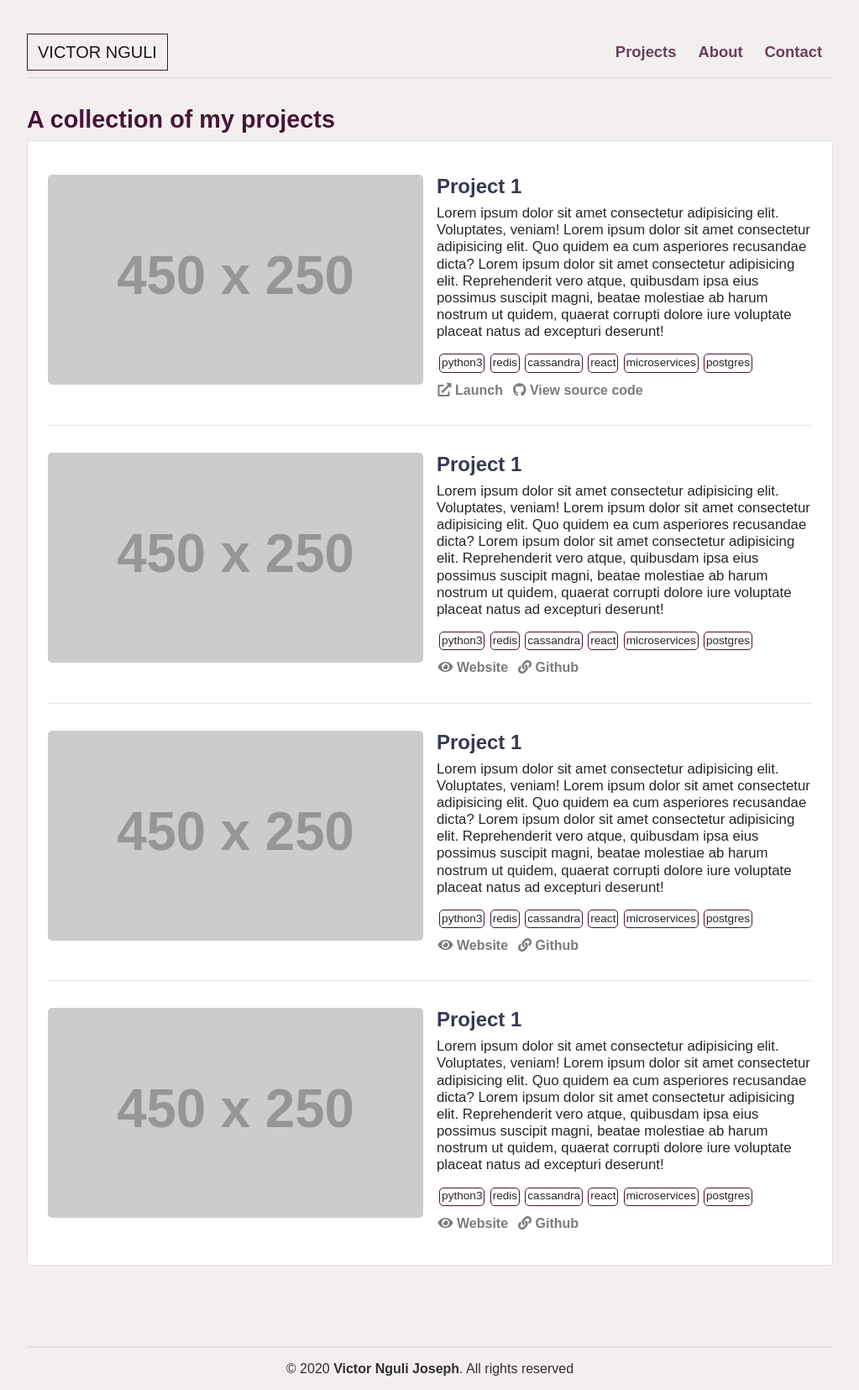
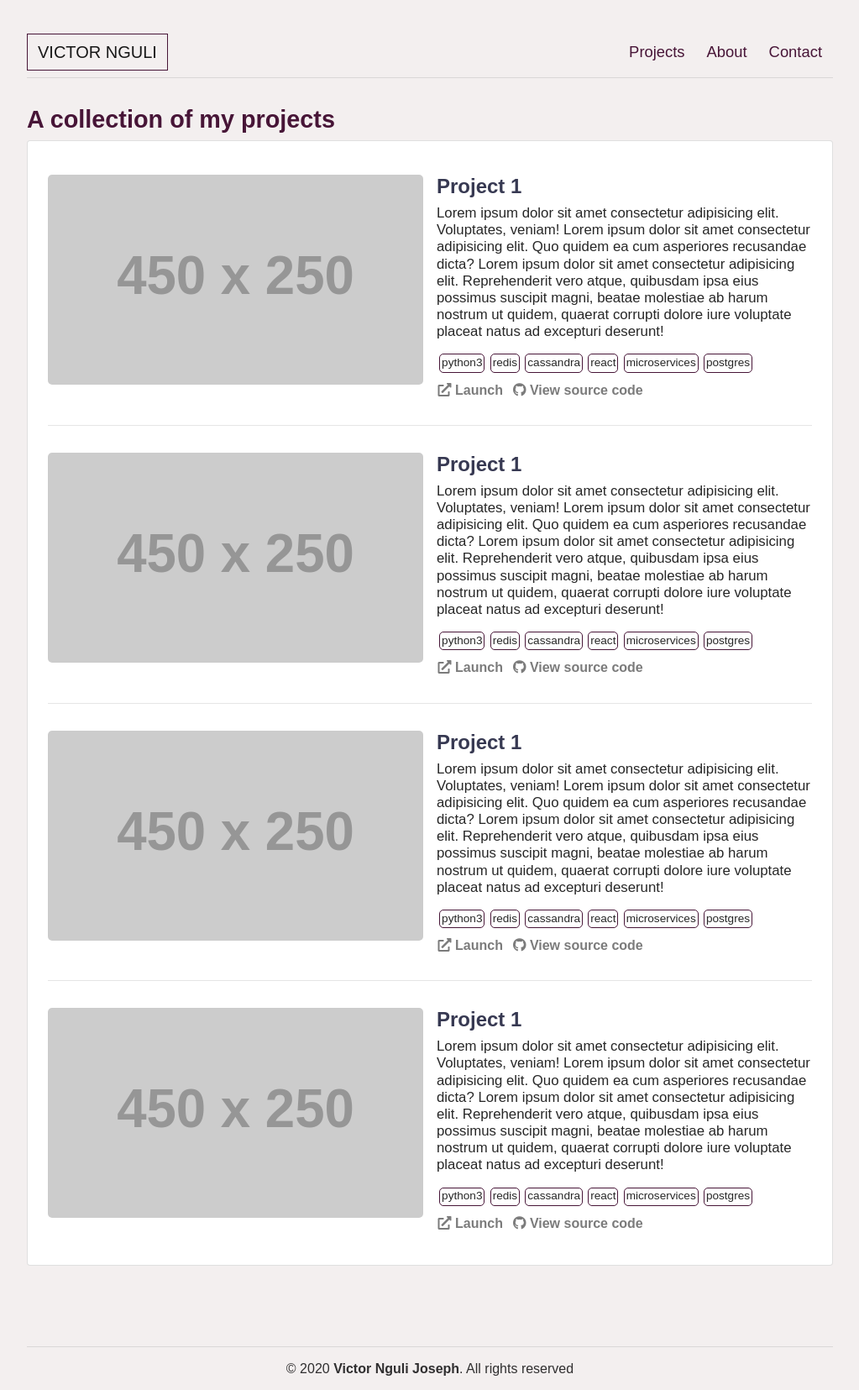
Before and after one commit to Victornguli/victornjoseph.com, a Jekyll site: the page built from projects.md, in a window 1280 px wide. Shown: the whole page at 84% size, without its empty margins (128-1151 px from the left). Built offline with Jekyll 4.4.1, drawn with Linux system fonts in a browser that asks for light colours; nearby versions of some CDN libraries.

Commit message:
minor fixes

```diff
--- a/_layouts/projects.html
+++ b/_layouts/projects.html
@@ -42,7 +42,7 @@
         <div class="project-item">
             <img src="https://via.placeholder.com/450x250" alt="Project1" class="project-img">
             <div class="details">
-                <h4><a href="">Project 1</a></h4>
+                <h4 class="project-title"><a href="">Project 1</a></h4>
                 <div class="description">
                     Lorem ipsum dolor sit amet consectetur adipisicing elit. Voluptates, veniam!
                     Lorem ipsum dolor sit amet consectetur adipisicing elit. Quo quidem ea cum asperiores recusandae
@@ -61,10 +61,10 @@
                 </ul>
                 <div class="project-controls">
                     <a href="" class="preview-link">
-                        <i class="fa fa-eye"></i> Website
+                        <i class="fa fa-external-link-alt"></i> Launch
                     </a>
                     <a href="" class="github-link">
-                        <i class="fa fa-link"></i> Github
+                        <i class="fab fa-github"></i> View source code
                     </a>
                 </div>
             </div>
@@ -75,7 +75,7 @@
         <div class="project-item">
             <img src="https://via.placeholder.com/450x250" alt="Project1" class="project-img">
             <div class="details">
-                <h4><a href="">Project 1</a></h4>
+                <h4 class="project-title"><a href="">Project 1</a></h4>
                 <div class="description">
                     Lorem ipsum dolor sit amet consectetur adipisicing elit. Voluptates, veniam!
                     Lorem ipsum dolor sit amet consectetur adipisicing elit. Quo quidem ea cum asperiores recusandae
@@ -94,10 +94,10 @@
                 </ul>
                 <div class="project-controls">
                     <a href="" class="preview-link">
-                        <i class="fa fa-eye"></i> Website
+                        <i class="fa fa-external-link-alt"></i> Launch
                     </a>
                     <a href="" class="github-link">
-                        <i class="fa fa-link"></i> Github
+                        <i class="fab fa-github"></i> View source code
                     </a>
                 </div>
             </div>
@@ -108,7 +108,7 @@
         <div class="project-item">
             <img src="https://via.placeholder.com/450x250" alt="Project1" class="project-img">
             <div class="details">
-                <h4><a href="">Project 1</a></h4>
+                <h4 class="project-title"><a href="">Project 1</a></h4>
                 <div class="description">
                     Lorem ipsum dolor sit amet consectetur adipisicing elit. Voluptates, veniam!
                     Lorem ipsum dolor sit amet consectetur adipisicing elit. Quo quidem ea cum asperiores recusandae
@@ -127,10 +127,10 @@
                 </ul>
                 <div class="project-controls">
                     <a href="" class="preview-link">
-                        <i class="fa fa-eye"></i> Website
+                        <i class="fa fa-external-link-alt"></i> Launch
                     </a>
                     <a href="" class="github-link">
-                        <i class="fa fa-link"></i> Github
+                        <i class="fab fa-github"></i> View source code
                     </a>
                 </div>
             </div>
--- a/_sass/_menu.scss
+++ b/_sass/_menu.scss
@@ -33,24 +33,20 @@
 
             .nav-link {
                 color: $primary-color;
-                font-weight: bold;
                 font-size: 1.15rem;
                 // padding-bottom: 05rem;
                 margin: 0rem 0.25rem;
-                opacity: .8;
-
-                &:hover {
-                    color: $secondary-color;
-                    @include easeOut();
-
-                }
+                opacity: 1;
             }
 
             &:hover {
+                .nav-link {
+                    color: $secondary-color;
+                }
+
                 border: 1px solid $primary-color;
-                color: $secondary-color;
                 background: $primary-color;
-                @include easeOut();
+                transition: all 0.4s ease-in-out;
             }
         }
     }
--- a/_sass/_mobile.scss
+++ b/_sass/_mobile.scss
@@ -27,6 +27,12 @@
                     display: block;
                     grid-area: img;
                     width: 100%;
+                }
+
+                .details {
+                    .project-title {
+                        margin-top: 1rem;
+                    }
                 }
             }
         }
```
